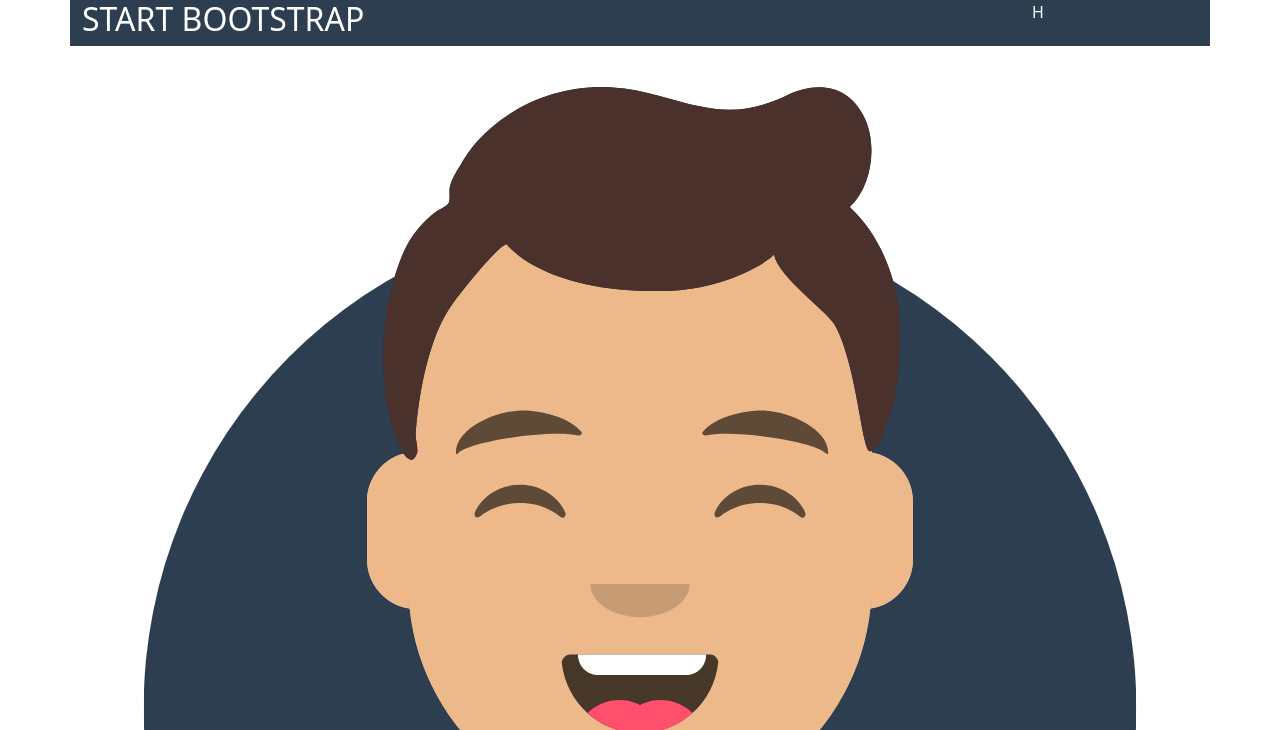
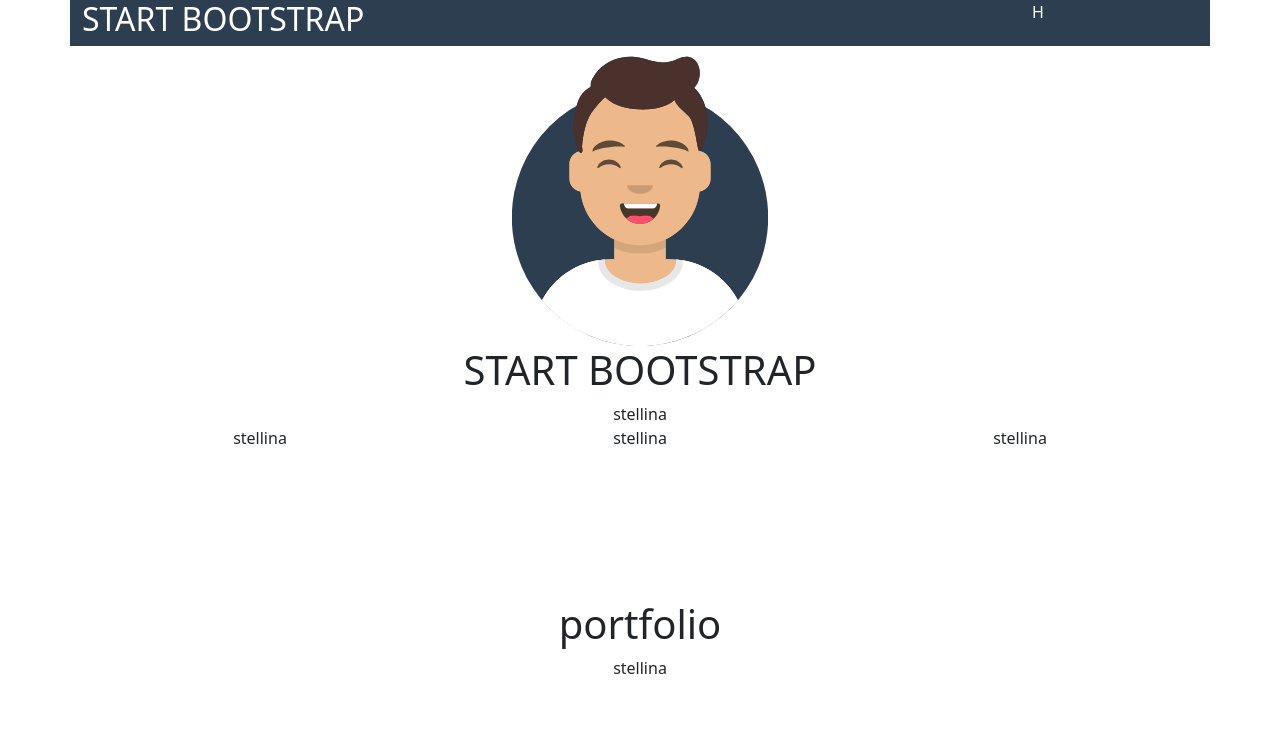
Before and after one commit to GiulioDangelo/html-css-bootstrap-freelancer, a plain HTML site: page index.html in a window 1280 px wide. Shown: the top 730 px of the page. Drawn offline with nearby package versions, Linux system fonts and the light colour scheme.

Commit message:
add first section

```diff
--- a/index.html
+++ b/index.html
@@ -13,50 +13,70 @@
     <div class="container">
 
         <div class="row _nav">
-            <div class="col">
-                <div class="row d-flex">
+
             <div class="col-10">
-                        <div class="content">
                 <h2>START BOOTSTRAP</h2>
+            </div>
+
+            <div class="col-2">
+                <div class="hamburger">
+                    H
+                </div>
+            </div>
+
         </div>
     </div>
 
 
+    <div class="container text-center">
+        <div class="row ">
             <div class="col">
-                        <div class="content d-flex">
-                           <div class="hamburger">
-                                H
-                           </div>
-                        </div>
-                    </div>
-                </div>
-            </div>
-        </div>
-
-        <div class="container">
-            <div class="row">
-                <div class="col">
-                    <div class="content">
+                <div class="content _profile-pic">
                     <img src="img/avatar.svg" alt="">
                 </div>
             </div>
         </div>
 
-            <div class="container">
         <div class="row">
             <div class="col">
-                        <div class="content text-center">
                  <h1>START BOOTSTRAP</h1>
             </div>
         </div>
+
+        <div class="row">
+            <div class="col">
+                 <div class="content">stellina</div>
             </div>
+        </div>
+
+        <div class="row">
+            <div class="col-4">
+                 <div class="content">stellina</div>
+            </div>
+
+            <div class="col-4">
+                <div class="content">stellina</div>
+           </div>
+
+           <div class="col-4">
+                <div class="content">stellina</div>
             </div>
         </div>
 
 
-
     </div>
 
+    <div class="container text-center _container-cards ">
+        <div class="row">
+            <div class="col-12">
+                 <h1>portfolio</h1>
+            </div>
+
+            <div class="col-12">
+                stellina
+            </div>
+        </div>
+    </div>
 
 
 
--- a/style.css
+++ b/style.css
@@ -2,3 +2,11 @@
     background-color: rgb(44, 62, 80);
     color: white;
 }
+
+._profile-pic img{
+    height: 300px;
+}
+
+._container-cards{
+    margin-top: 150px;
+}
```
Lines whose indentation alone changed are shown as unchanged.
